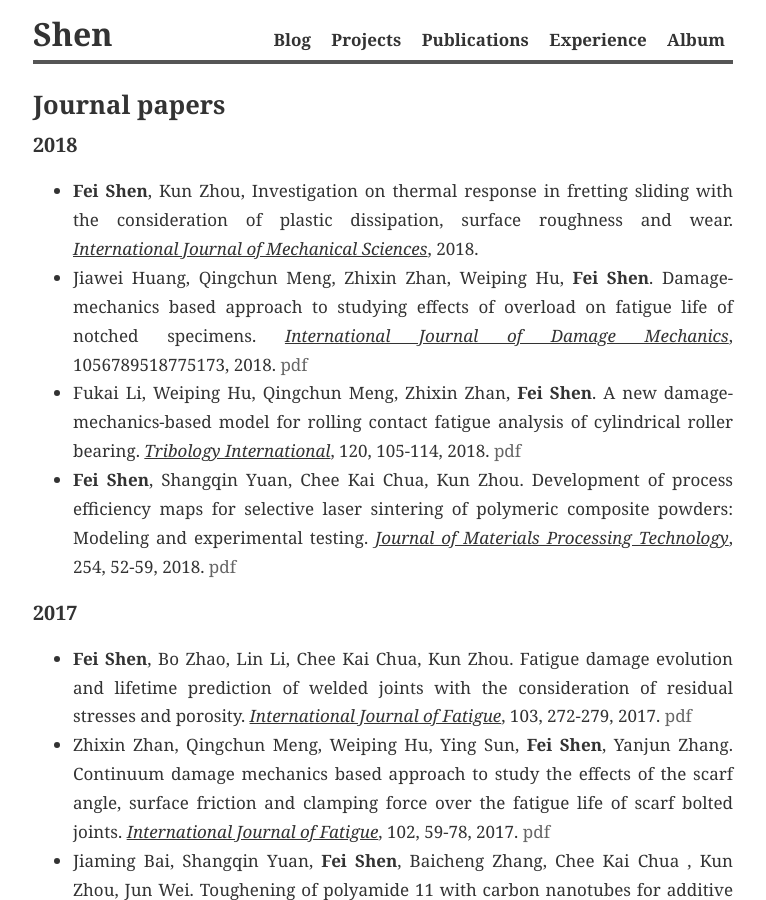
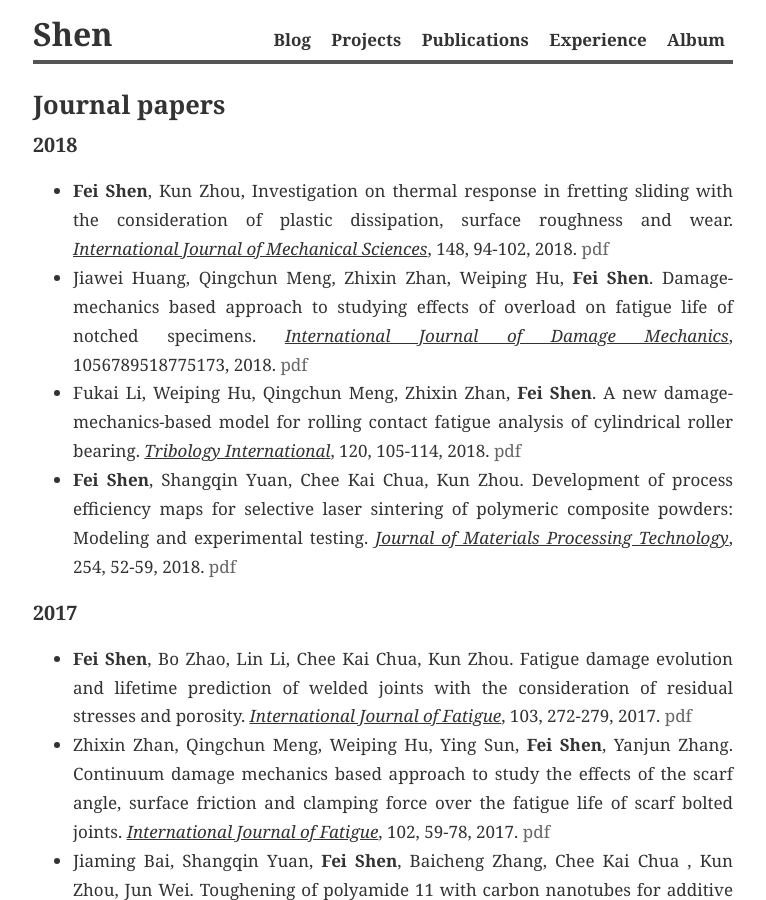
Before and after one commit to philshenfei/feishen, a Jekyll site: the page built from publications.md, in a window 1280 px wide and 900 px high. Shown: the whole window, without its empty margins (257-1023 px from the left). Built offline with Jekyll 4.4.1, drawn with Linux system fonts in a browser that asks for light colours; nearby versions of some CDN libraries.

Commit message:
2018-09-01

```diff
--- a/publications.md
+++ b/publications.md
@@ -9,7 +9,7 @@ title: Publications
 
 ### 2018
 
-* **Fei Shen**, Kun Zhou, Investigation on thermal response in fretting sliding with the consideration of plastic dissipation, surface roughness and wear. *<u>International Journal of Mechanical Sciences</u>*, 2018.
+* **Fei Shen**, Kun Zhou, Investigation on thermal response in fretting sliding with the consideration of plastic dissipation, surface roughness and wear. *<u>International Journal of Mechanical Sciences</u>*, 148, 94-102, 2018. [pdf][21]
 * Jiawei Huang, Qingchun Meng, Zhixin Zhan, Weiping Hu, **Fei Shen**. Damage-mechanics based approach to studying effects of overload on fatigue life of notched specimens. *<u>International Journal of Damage Mechanics</u>*, 1056789518775173, 2018. [pdf][20]
 * Fukai Li, Weiping Hu, Qingchun Meng, Zhixin Zhan, **Fei Shen**. A new damage-mechanics-based model for rolling contact fatigue analysis of cylindrical roller bearing. *<u>Tribology International</u>*, 120, 105-114, 2018. [pdf][19]
 * **Fei Shen**, Shangqin Yuan, Chee Kai Chua, Kun Zhou. Development of process efficiency maps for selective laser sintering of polymeric composite powders: Modeling and experimental testing. *<u>Journal of Materials Processing Technology</u>*, 254, 52-59, 2018. [pdf][18]
@@ -65,3 +65,4 @@ title: Publications
 [18]: {{ site.baseurl }}/file/Paper 18.pdf
 [19]: {{ site.baseurl }}/file/Paper 19.pdf
 [20]: {{ site.baseurl }}/file/Paper 20.pdf
+[21]: {{ site.baseurl }}/file/Paper 21.pdf
```
Also changed, not shown: 1 other file.
